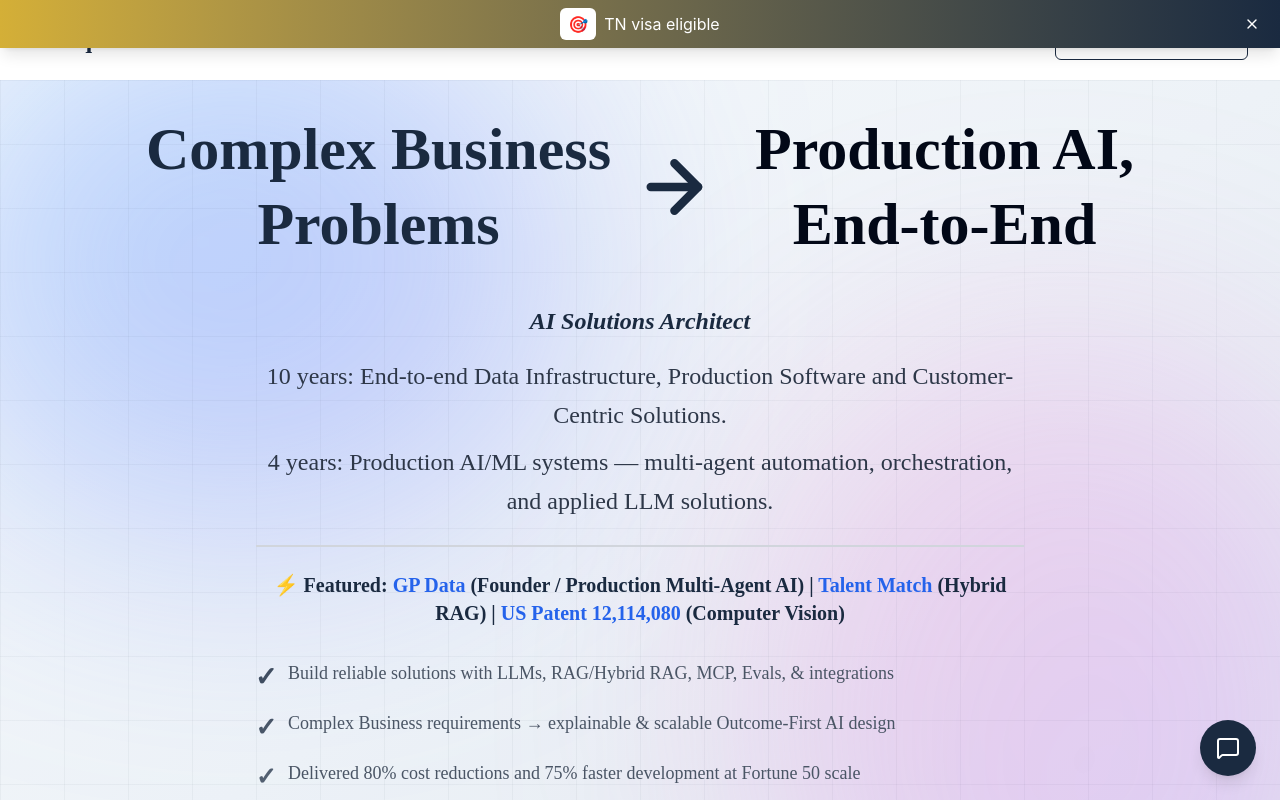
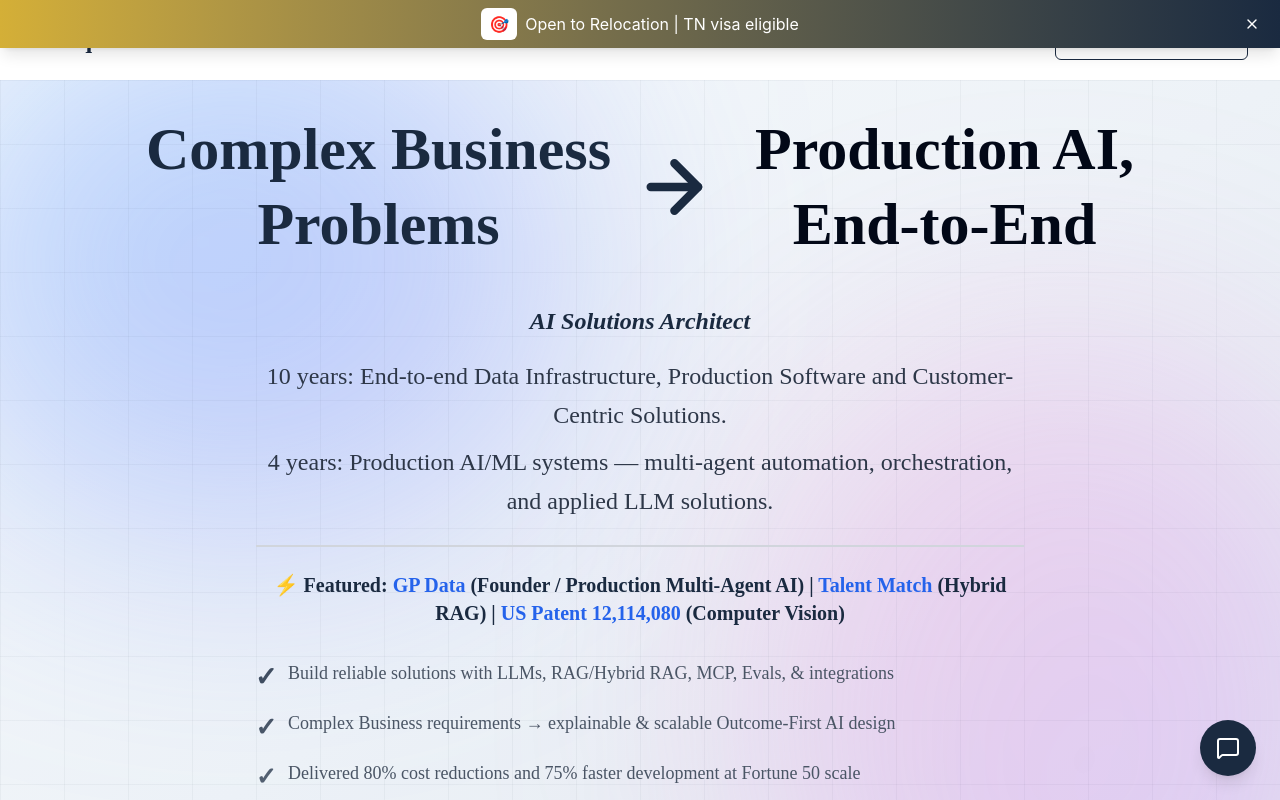
Before and after one commit to EnriquePaullada/EPWebsite, a React (Vite) app: page / in a window 1280 px wide. Shown: the top 800 px of the page. Built offline with nearby package versions, Linux system fonts and the light colour scheme; the HTML template or start-up script is replaced by a standard one.

Commit message:
Fix: Update DismissibleBanner banner text

```diff
--- a/src/components/home/DismissibleBanner.jsx
+++ b/src/components/home/DismissibleBanner.jsx
@@ -36,7 +36,7 @@
       <div className="max-w-7xl mx-auto flex items-center justify-center relative">
         <p className="ui-sans text-sm md:text-base font-semibold">
           <span className="inline-block px-2 py-1 bg-white bg-opacity-20 rounded-md mr-2">🎯</span>
-          TN visa eligible
+          Open to Relocation | TN visa eligible
         </p>
         <Button
           variant="ghost"
```
